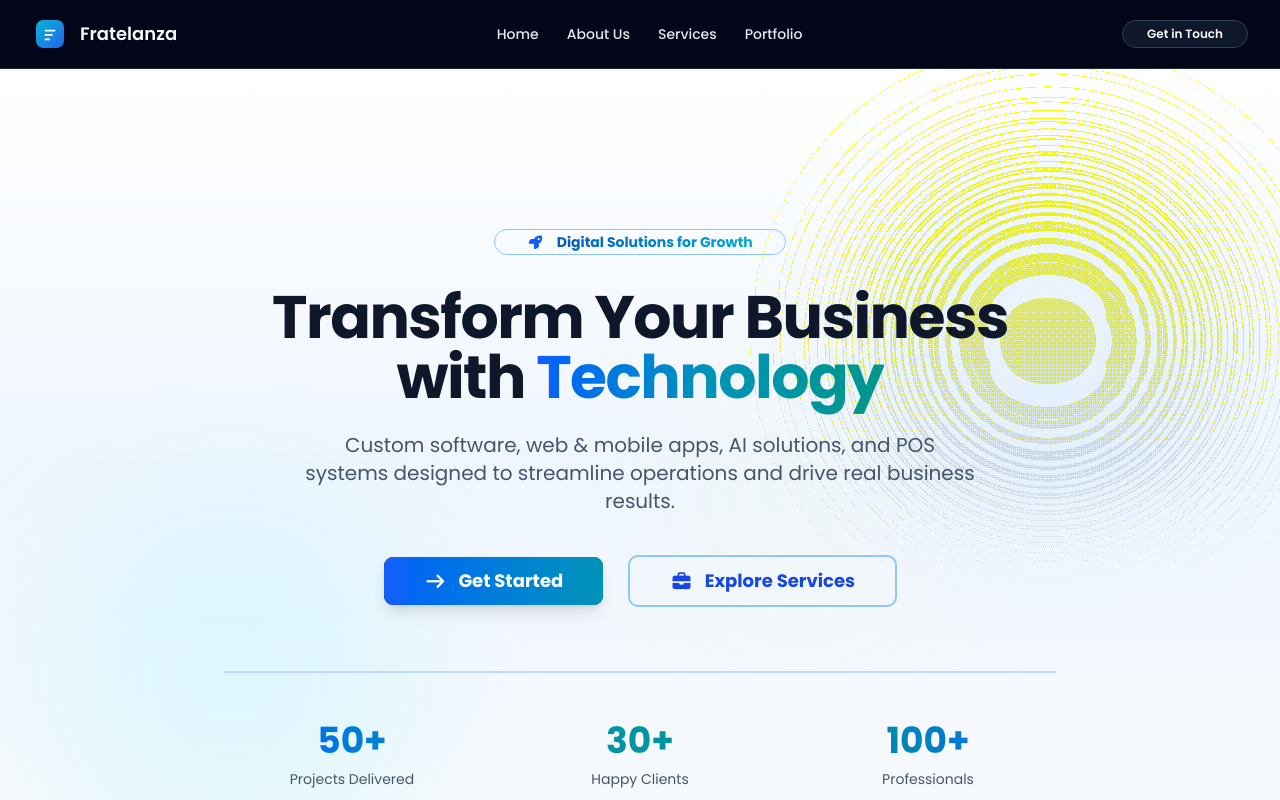
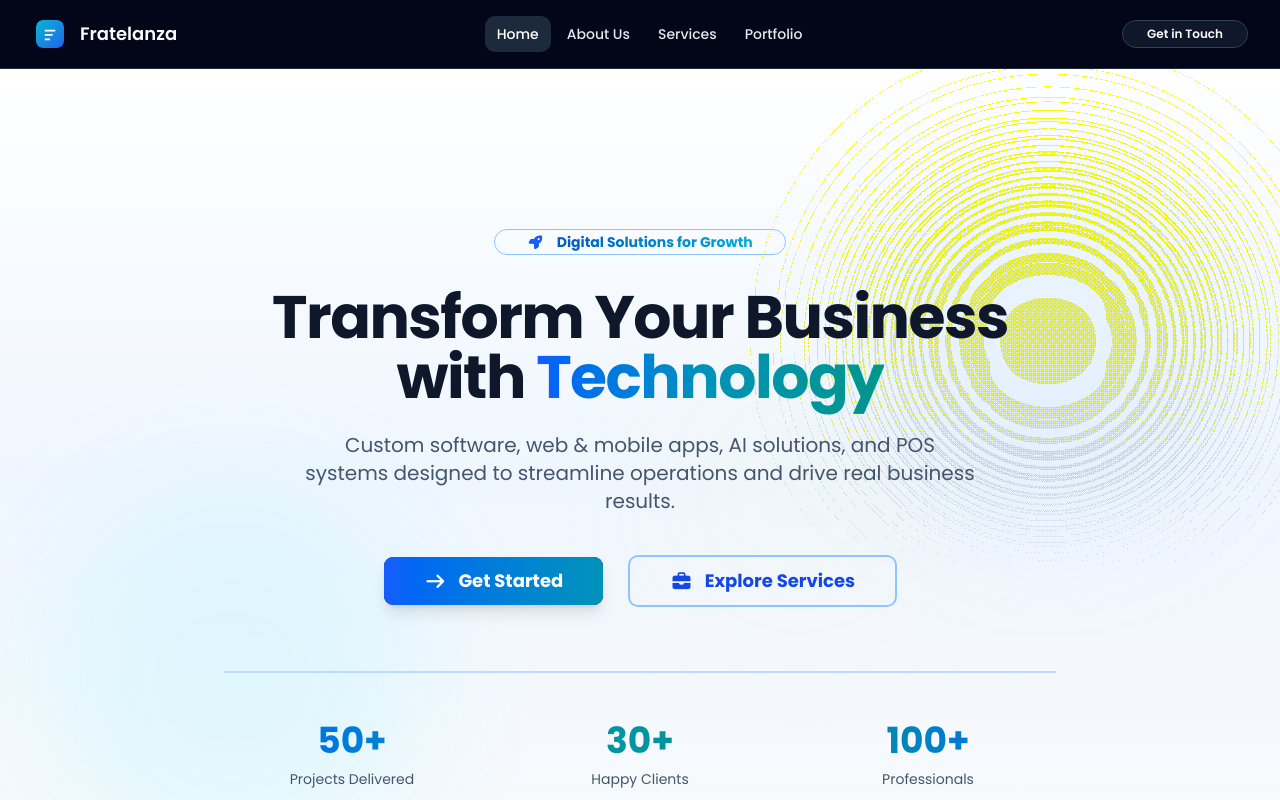
Before and after one commit to HabibaMar3i/fratelanza, a React (Vite) app: page / in a window 1280 px wide. Shown: the top 800 px of the page. Built offline with nearby package versions, Linux system fonts and the light colour scheme.

Commit message:
added active state in navbar

```diff
--- a/src/components/Navbar.tsx
+++ b/src/components/Navbar.tsx
@@ -1,5 +1,5 @@
 import { useState } from 'react'
-import { Link } from 'react-router-dom'
+import { Link, useLocation } from 'react-router-dom'
 import { Button } from './ui/button'
 import { cn } from '#lib/utils'
 
@@ -12,6 +12,7 @@ const navigation = [
 
 export default function NavbarComponent() {
     const [menuOpen, setMenuOpen] = useState(false)
+    const location = useLocation()
 
     const toggleMenu = () => setMenuOpen(prev => !prev)
     const closeMenu = () => setMenuOpen(false)
@@ -31,15 +32,24 @@ export default function NavbarComponent() {
 
                 {/* Desktop Navigation */}
                 <nav className="hidden lg:flex items-center gap-1">
-                    {navigation.map((item) => (
+                    {navigation.map((item) => {
+                        const isActive = location.pathname === item.href
+                        return (
                             <Link
                                 key={item.href}
                                 to={item.href}
-                            className="px-3 py-2 text-sm font-medium text-slate-200 hover:text-slate-50 hover:bg-slate-800 rounded-lg transition"
+                                aria-current={isActive ? 'page' : undefined}
+                                className={cn(
+                                    'px-3 py-2 text-sm font-medium rounded-lg transition',
+                                    isActive
+                                        ? 'bg-slate-800 text-white'
+                                        : 'text-slate-200 hover:text-slate-50 hover:bg-slate-800'
+                                )}
                             >
                                 {item.label}
                             </Link>
-                    ))}
+                        )
+                    })}
                 </nav>
 
                 {/* Desktop CTA */}
@@ -71,16 +81,25 @@ export default function NavbarComponent() {
                 menuOpen ? 'max-h-80 opacity-100' : 'max-h-0 opacity-0'
             )}>
                 <div className="px-4 py-4 space-y-2">
-                    {navigation.map((item) => (
+                    {navigation.map((item) => {
+                        const isActive = location.pathname === item.href
+                        return (
                             <Link
                                 key={item.href}
                                 to={item.href}
                                 onClick={closeMenu}
-                            className="block px-4 py-2 text-sm font-medium text-slate-200 hover:text-slate-50 hover:bg-slate-800 rounded-lg transition"
+                                aria-current={isActive ? 'page' : undefined}
+                                className={cn(
+                                    'block px-4 py-2 text-sm font-medium rounded-lg transition',
+                                    isActive
+                                        ? 'bg-slate-800 text-white'
+                                        : 'text-slate-200 hover:text-slate-50 hover:bg-slate-800'
+                                )}
                             >
                                 {item.label}
                             </Link>
-                    ))}
+                        )
+                    })}
                     <Button asChild className="w-full mt-2 rounded-full bg-slate-900 text-slate-50 hover:bg-slate-800 border border-slate-700 font-semibold">
                         <Link to="/contact-us" onClick={closeMenu}>Get in Touch</Link>
                     </Button>
```
Lines whose indentation alone changed are shown as unchanged.
